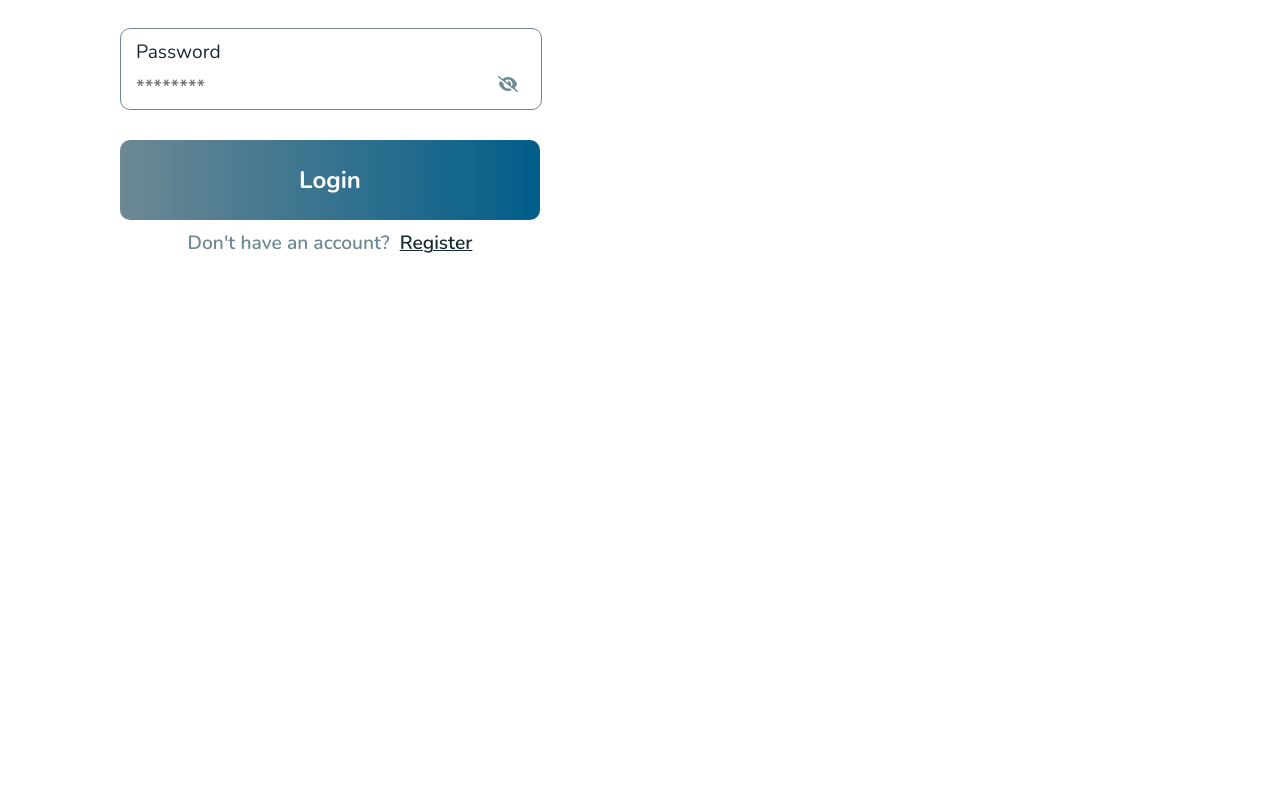
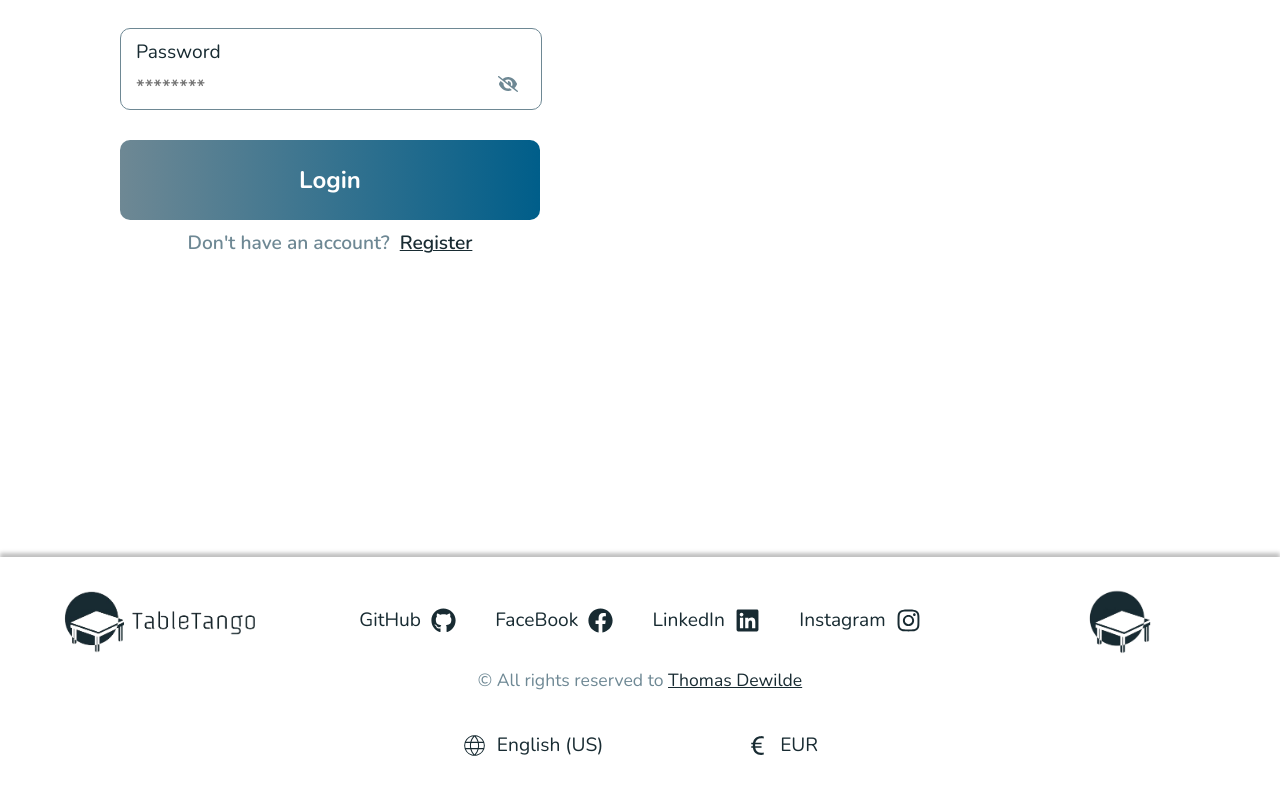
Before and after one commit to ThomasDew04/TableTango, a React (Vite) app in the folder frontend/: page /login in a window 1280 px wide. Shown: the part 323-1118 px from the top of the page. Before the commit the page ends 830 px from the top, so only its background shows below. Built offline with nearby package versions, Linux system fonts and the light colour scheme; no server answers.

Commit message:
footer component (frontend)

```diff
--- a/frontend/src/App.tsx
+++ b/frontend/src/App.tsx
@@ -1,5 +1,6 @@
 import { Navigate, Route, Routes } from "react-router-dom"
 import Navbar from "./components/Navbar"
+import Footer from "./components/Footer"
 import { Restaurants, Restaurant, Reservations, Favorites, Login, Register, Account } from "./pages/index"
 import { AuthProvider } from "./components/auth/AuthProvider"
 
@@ -19,6 +20,7 @@ function App() {
             <Route path="/register" element={<Register />} />
             <Route path="/account" element={<Account />} />
           </Routes>
+          <Footer />
         </AuthProvider>
     </>
   )
--- /dev/null
+++ b/frontend/src/components/Footer.tsx
@@ -0,0 +1,33 @@
+import { memo } from "react";
+import logo_big from "../images/logo-big.png";
+import logo_small from "../images/logo-small.png";
+import { FaFacebook, FaGithub, FaInstagram, FaLinkedin } from "react-icons/fa";
+import { CiGlobe } from "react-icons/ci";
+import { BsCurrencyEuro } from "react-icons/bs";
+
+export default memo(function Home() {
+
+    return (
+        <footer>
+            <div className="foot-first">
+                <img src={logo_big} alt="logo" />
+            </div>
+            <div className="foot-second">
+                <div className="foot-links">
+                    <a href="#" className="foot-link"><p>GitHub</p><FaGithub size={25} /></a>
+                    <a href="#" className="foot-link"><p>FaceBook</p><FaFacebook size={25} /></a>
+                    <a href="#" className="foot-link"><p>LinkedIn</p><FaLinkedin size={25} /></a>
+                    <a href="#" className="foot-link"><p>Instagram</p><FaInstagram size={25} /></a>
+                </div>
+                <p className="foot-cr">© All rights reserved to <span>Thomas Dewilde</span></p>
+                <div className="foot-pref">
+                    <a href="#" className="foot-link"><CiGlobe size={25} /><p>English (US)</p></a>
+                    <a href="#" className="foot-link"><BsCurrencyEuro size={25} /><p>EUR</p></a>
+                </div>
+            </div>
+            <div className="foot-third">
+                <img src={logo_small} alt="logo" />
+            </div>
+        </footer>
+    )
+});
--- a/frontend/src/index.css
+++ b/frontend/src/index.css
@@ -1052,6 +1052,7 @@ nav .nav-account {
     flex-wrap: wrap;
     gap: 35px;
     max-width: 100%;
+    min-height: calc(100vh - 120px - 80px);
     height: fit-content;
     margin: 30px 94px 40px 94px;
 }
@@ -1194,3 +1195,71 @@ nav .nav-account {
     color: var(--light-blue);
     font-size: 1.2rem;
 }
+
+/* -------------------------- END OF RESERVATIONS ----------------------------- */
+
+footer {
+    display: flex;
+    width: 100%;
+    height: 240px;
+    box-shadow: 0px -4px 4px rgba(0, 0, 0, 0.25);
+    margin: 50px 0 0 0;
+    padding: 10px 0 0 0;
+}
+
+.foot-first {
+    width: 25%;
+    display: flex;
+    justify-content: center;
+}
+
+.foot-first img {
+    width: 220px;
+    height: 110px;
+    object-fit: cover;
+}
+
+.foot-second {
+    width: 50%;
+    display: flex;
+    flex-direction: column;
+}
+
+.foot-link {
+    display: flex;
+    align-items: center;
+    gap: 10px;
+    color: var(--dark-blue);
+    font-size: 1.2rem;
+}
+
+.foot-links, .foot-pref {
+    display: flex;
+    justify-content: space-evenly;
+    margin-top: 40px;
+}
+
+.foot-cr {
+    text-align: center;
+    margin: 35px 0 0 0;
+    color: var(--light-blue);
+    font-size: 1.1rem;
+}
+
+.foot-cr span {
+    color: var(--dark-blue);
+    text-decoration: underline var(--dark-blue) 1px;
+}
+
+.foot-third {
+    width: 25%;
+    display: flex;
+    justify-content: center;
+    padding-top: 10px;
+}
+
+.foot-third img {
+    width: 90px;
+    height: 90px;
+    object-fit: cover;
+}
```
